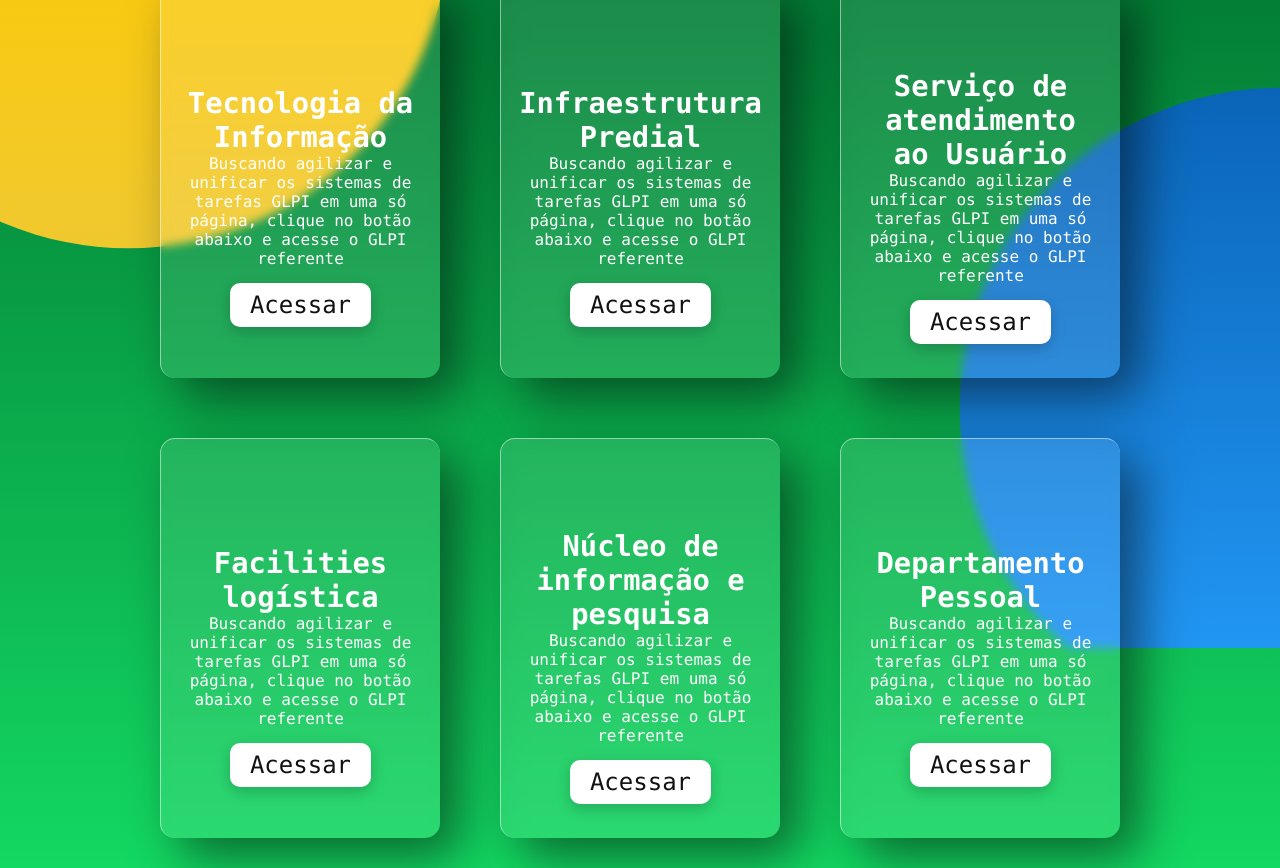
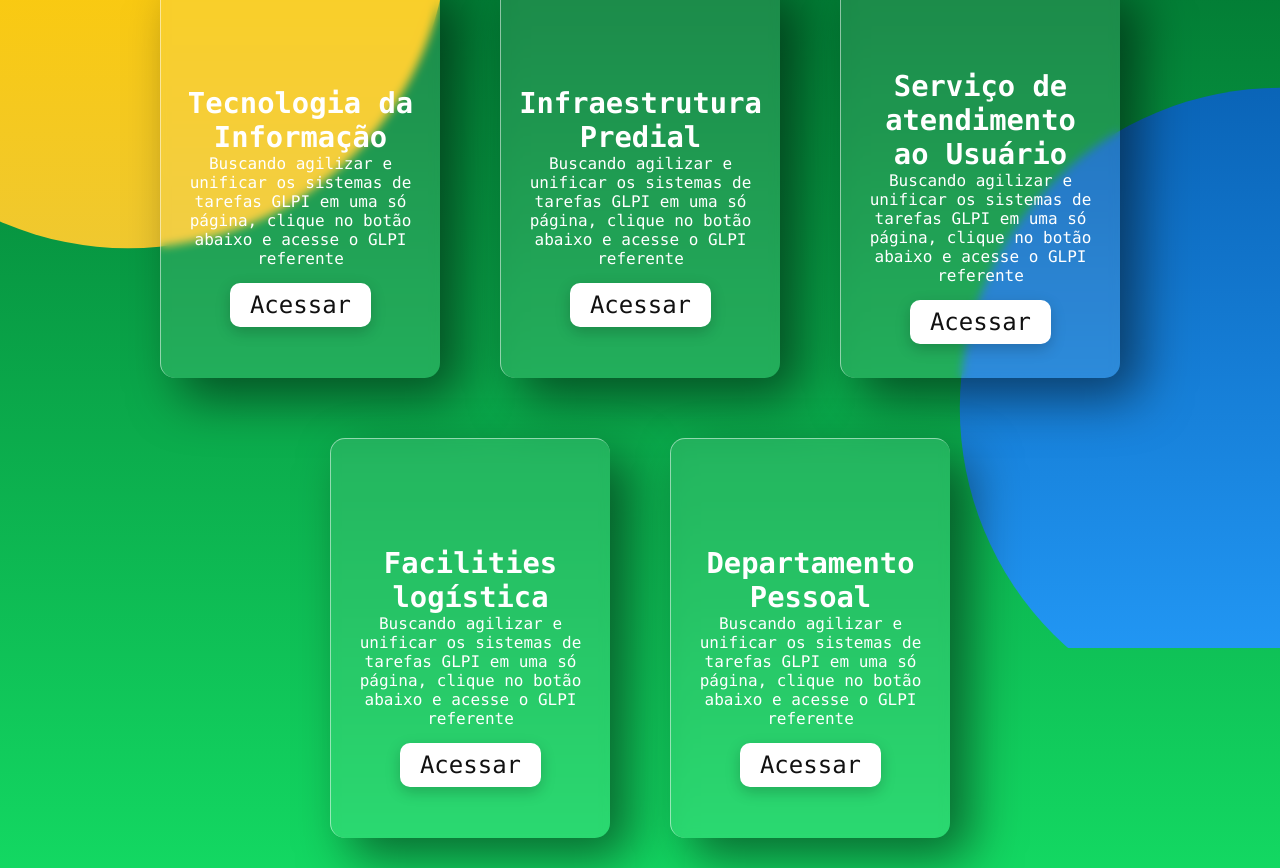
Before and after one commit to albuquerque18101992/direcionamento-glpi, a plain HTML site: page index.html in a window 1280 px wide. Shown: the part 152-1020 px from the top of the page. Drawn offline with Linux system fonts and the light colour scheme.

Commit message:
Update index.html

```diff
--- a/index.html
+++ b/index.html
@@ -8,7 +8,7 @@
     <link rel="stylesheet" href="https://cdnjs.cloudflare.com/ajax/libs/font-awesome/5.15.2/css/all.min.css">
     <link rel="icon" href="img/favicon.ico">
     <link rel="stylesheet" href="css/style.css">
-    <title>GLPI - INTS</title>
+    <title>GLPI - SACA</title>
 </head>
 
 <body>
@@ -66,25 +66,13 @@
 
         <div class="card">
             <div class="content">
-                <h2><i class="fas fa-chart-line"></i></h2>
-                <h3>Núcleo de informação e pesquisa</h3>
-                <p>
-                    Buscando agilizar e unificar os sistemas de tarefas GLPI em uma só página, clique no botão abaixo e
-                    acesse o GLPI referente
-                </p>
-                <a href="pag_construcao.html">Acessar</a>
-            </div>
-        </div>
-
-        <div class="card">
-            <div class="content">
                 <h2><i class="fas fa-user-tie"></i></h2>
                 <h3>Departamento Pessoal</h3>
                 <p>
                     Buscando agilizar e unificar os sistemas de tarefas GLPI em uma só página, clique no botão abaixo e
                     acesse o GLPI referente
                 </p>
-                <a href="pag_construcao.html">Acessar</a>
+                <a href="http://177.66.152.194:4321/dp/" target="_blank">Acessar</a>
             </div>
         </div>
 
```
